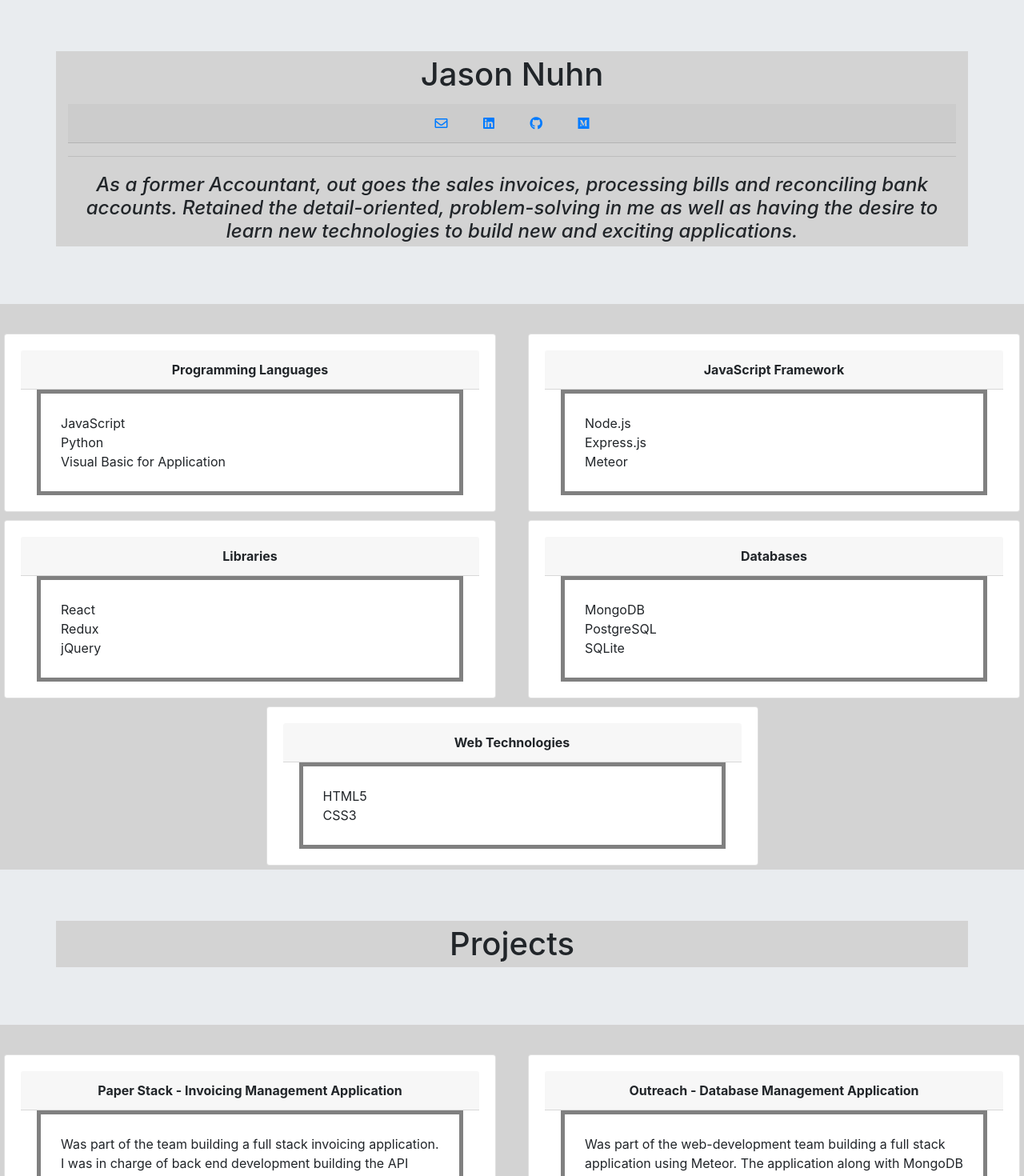
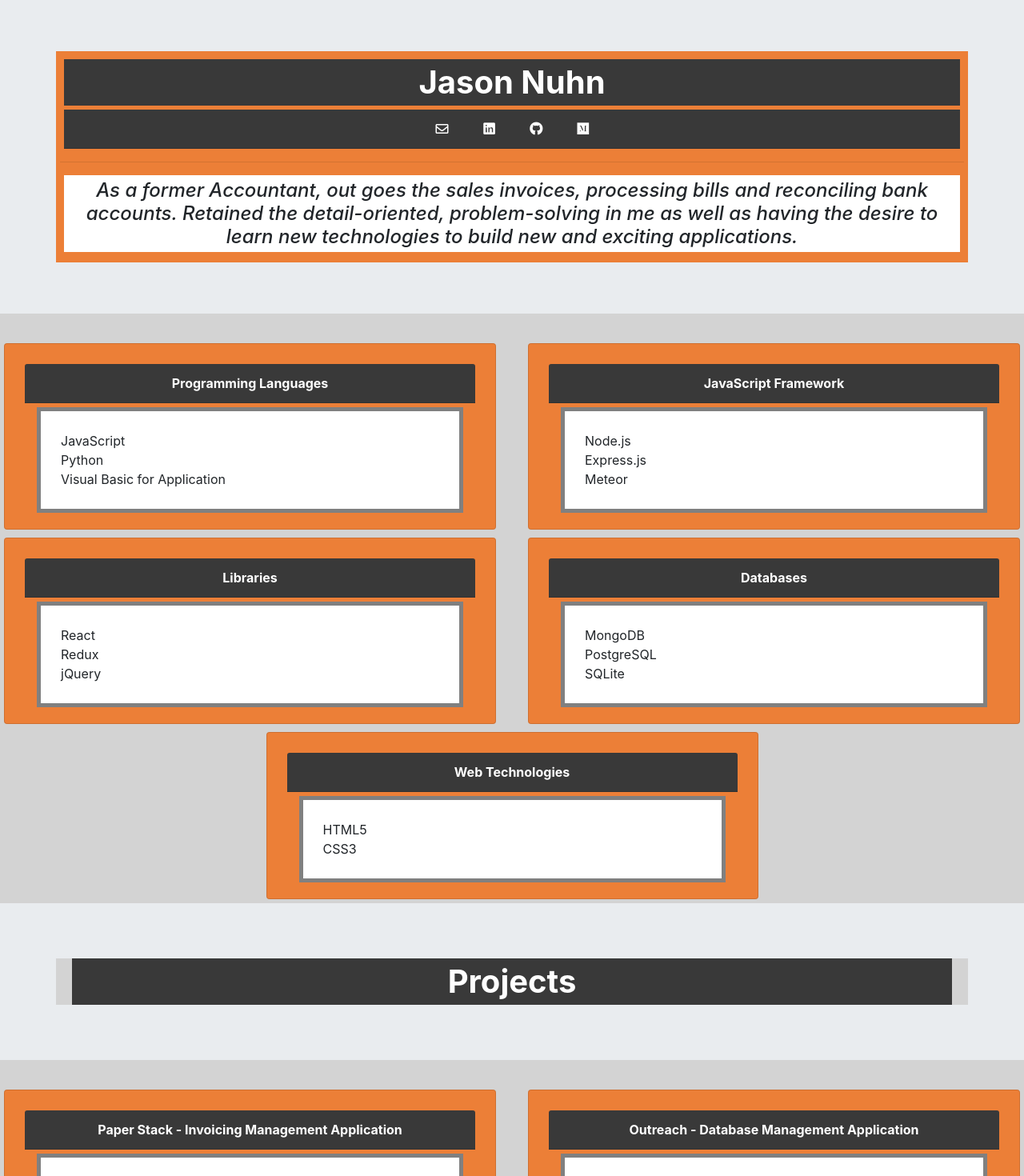
Before and after one commit to JasonNuhn/portfolio, a React (Create React App) app: page / in a window 1280 px wide. Shown: the top 1470 px of the page at 80% size. Built offline with nearby package versions, Linux system fonts and the light colour scheme.

Commit message:
css styling has been done

```diff
--- a/src/components/about/index.js
+++ b/src/components/about/index.js
@@ -13,8 +13,29 @@ import {
 import './about.css';
 
 const divStyle = {
-    margin: "5px"
+    margin: "5px",
+    backgroundColor: "#ec7f37"
   };
+
+const divContainer = {
+    backgroundColor: "#ec7f37",
+    padding: "5px"
+}
+
+const divHeader = {
+    backgroundColor: "#393939",
+    color: 'white',
+    margin: "5px",
+    fontWeight: 'bold'
+}
+
+const divCard = {
+    backgroundColor: 'white'
+}
+
+const divIcon = {
+    color: 'white'
+}
 
 class About extends Component {
         render () {
@@ -22,37 +43,37 @@ class About extends Component {
                 <div>
                     <Fade left>
                         <Jumbotron fluid>
-                            <Container>
-                                <h1>Jason Nuhn</h1>
+                            <Container style={divContainer}>
+                                <h1 style={divHeader}>Jason Nuhn</h1>
 
-                                <CardHeader align="center">
-                                    <a href="mailto:jason.a.nuhn@gmail.com"> <i class="far fa-envelope"></i></a>
-                                    <a href="https://www.linkedin.com/in/jasonnuhn/"> <i class="fab fa-linkedin"></i></a>
-                                    <a href="https://github.com/JasonNuhn"> <i class="fab fa-github"></i></a>
-                                    <a href="https://medium.com/@jason.a.nuhn"> <i class="fab fa-medium"></i></a>
+                                <CardHeader align="center" style={divHeader}>
+                                    <a href="mailto:jason.a.nuhn@gmail.com"> <i style={divIcon} class="far fa-envelope"></i></a>
+                                    <a href="https://www.linkedin.com/in/jasonnuhn/"> <i style={divIcon} class="fab fa-linkedin"></i></a>
+                                    <a href="https://github.com/JasonNuhn"> <i style={divIcon} class="fab fa-github"></i></a>
+                                    <a href="https://medium.com/@jason.a.nuhn"> <i style={divIcon} class="fab fa-medium"></i></a>
 
                                 </CardHeader>
 
                                 <hr></hr>
-                                    <h4><i>As a former Accountant, out goes the sales invoices, processing bills and reconciling bank accounts. Retained the detail-oriented, problem-solving in me as well as having the desire to learn new technologies to build new and exciting applications.</i></h4>
+                                    <h4 style={divCard}><i>As a former Accountant, out goes the sales invoices, processing bills and reconciling bank accounts. Retained the detail-oriented, problem-solving in me as well as having the desire to learn new technologies to build new and exciting applications.</i></h4>
                             </Container>
                         </Jumbotron>
                         {/* <h2><b>Favorite Quote:</b><br></br><i>There is no royal road to a successful life, as there is no royal road to learning.  It has got to be hard knocks, morning, noon, and night, and fixity of purpose.</i></h2> */}
                         <Row>
                         <Col sm="6">
                         <Card body style={divStyle}>
-                            <CardHeader align="center" size="lg"><b>Programming Languages</b></CardHeader>
+                            <CardHeader align="center" size="lg" style={divHeader}>Programming Languages</CardHeader>
 
-                                <CardText>JavaScript<br></br>
+                                <CardText style={divCard}>JavaScript<br></br>
                                 Python<br></br>
                                 Visual Basic for Application</CardText>
                         </Card>
                         </Col>
                         <Col sm="6">
                         <Card body style={divStyle}>
-                            <CardHeader align="center" size="lg"><b>JavaScript Framework</b></CardHeader>
+                        <CardHeader align="center" size="lg" style={divHeader}>JavaScript Framework</CardHeader>
 
-                                <CardText>Node.js<br></br>
+                            <CardText style={divCard}>Node.js<br></br>
                                 Express.js<br></br>
                                 Meteor</CardText>
                         </Card>
@@ -61,18 +82,18 @@ class About extends Component {
                         <Row>
                         <Col sm="6">
                         <Card body style={divStyle}>
-                                <CardHeader align="center" size="lg"><b>Libraries</b></CardHeader>
+                        <CardHeader align="center" size="lg" style={divHeader}>Libraries</CardHeader>
 
-                                    <CardText>React<br></br>
+                            <CardText style={divCard}>React<br></br>
                                     Redux<br></br>
                                     jQuery</CardText>
                             </Card>
                             </Col>
                             <Col sm="6">
                         <Card body style={divStyle}>
-                                <CardHeader align="center" size="lg"><b>Databases</b></CardHeader>
+                        <CardHeader align="center" size="lg" style={divHeader}>Databases</CardHeader>
 
-                                    <CardText>MongoDB<br></br>
+                        <CardText style={divCard}>MongoDB<br></br>
                                     PostgreSQL<br></br>
                                     SQLite</CardText>
                             </Card>
@@ -81,9 +102,9 @@ class About extends Component {
                         <Row>
                             <Col sm="6" md={{ size: 6, offset: 3 }}>
                                 <Card body style={divStyle}>
-                                    <CardHeader align="center" size="lg"><b>Web Technologies</b></CardHeader>
+                                <CardHeader align="center" size="lg" style={divHeader}>Web Technologies</CardHeader>
 
-                                        <CardText>HTML5<br></br>
+                                <CardText style={divCard}>HTML5<br></br>
                                         CSS3</CardText>
                                 </Card>
                             </Col>
--- a/src/components/work/index.js
+++ b/src/components/work/index.js
@@ -14,8 +14,20 @@ import {
 import './work.css';
 
 const divStyle = {
-  margin: "5px"
+  margin: "5px",
+  backgroundColor: "#ec7f37"
 };
+
+const divHeader = {
+  backgroundColor: "#393939",
+  color: 'white',
+  margin: "5px",
+  fontWeight: 'bold'
+}
+
+const divCard = {
+  backgroundColor: 'white'
+}
 
 class Work extends Component {
   render() {
@@ -24,23 +36,23 @@ class Work extends Component {
         <Fade left>
           <Jumbotron fluid>
             <Container>
-              <h1>Projects</h1>
+              <h1 style={divHeader}>Projects</h1>
             </Container>
           </Jumbotron>
           <Row>
 
           <Col sm="6">
           <Card body style={divStyle}>
-              <CardHeader align="center" size="lg">
-                <b>Paper Stack - Invoicing Management Application</b>
+          <CardHeader align="center" size="lg" style={divHeader}>
+                Paper Stack - Invoicing Management Application
               </CardHeader>
-              <CardText>
+              <CardText style={divCard}>
                 Was part of the team building a full stack invoicing application. I was in charge of back end development building the API using Express.js and Node.js. Unit testing was done by Test-Driven Development using Jest. I had connected the backend to MongoDB and hosted on mLab. On the front end, I had set up payment page where people could purchase this product using Stripe Element.
               </CardText>
                 <a
                   href="https://www.paperstack.pro/"
                   >
-                  <Button color="primary" size="lg" sm="6" block>
+                  <Button size="lg" sm="6" block style={divHeader}>
                     Visit Website
                   </Button>
                 </a>
@@ -48,16 +60,16 @@ class Work extends Component {
             </Col>
             <Col sm="6">
             <Card body style={divStyle}>
-              <CardHeader align="center" size="lg">
-                <b>Outreach - Database Management Application</b>
+              <CardHeader align="center" size="lg" style={divHeader}>
+                Outreach - Database Management Application
               </CardHeader>
-              <CardText>
+              <CardText style={divCard}>
                 Was part of the web-development team building a full stack application using Meteor. The application along with MongoDB was deployed and hosted on NodeChef. The codebase was managed on GitLab.  I was responsible for DevOps, reporting feature using DataTable. I also created forms to allow user to input data which would be sent up to MongoDB when submitted.
               </CardText>
                 <a
                   href="https://ccdhhdb.work/"
                   >
-                  <Button color="primary" size="lg" sm="6" block>
+                  <Button size="lg" sm="6" block style={divHeader}>
                     Visit Website
                   </Button>
                 </a>
```
